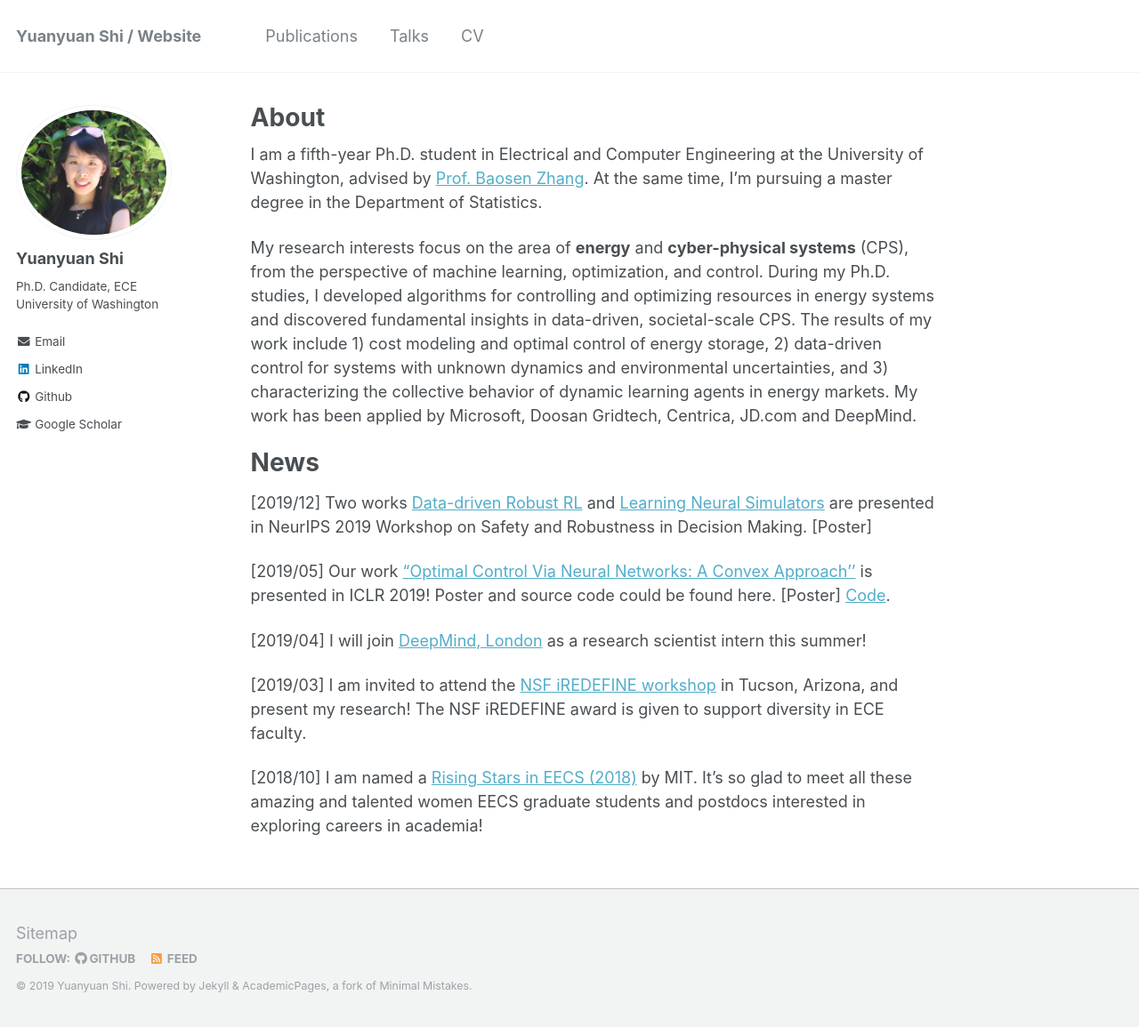
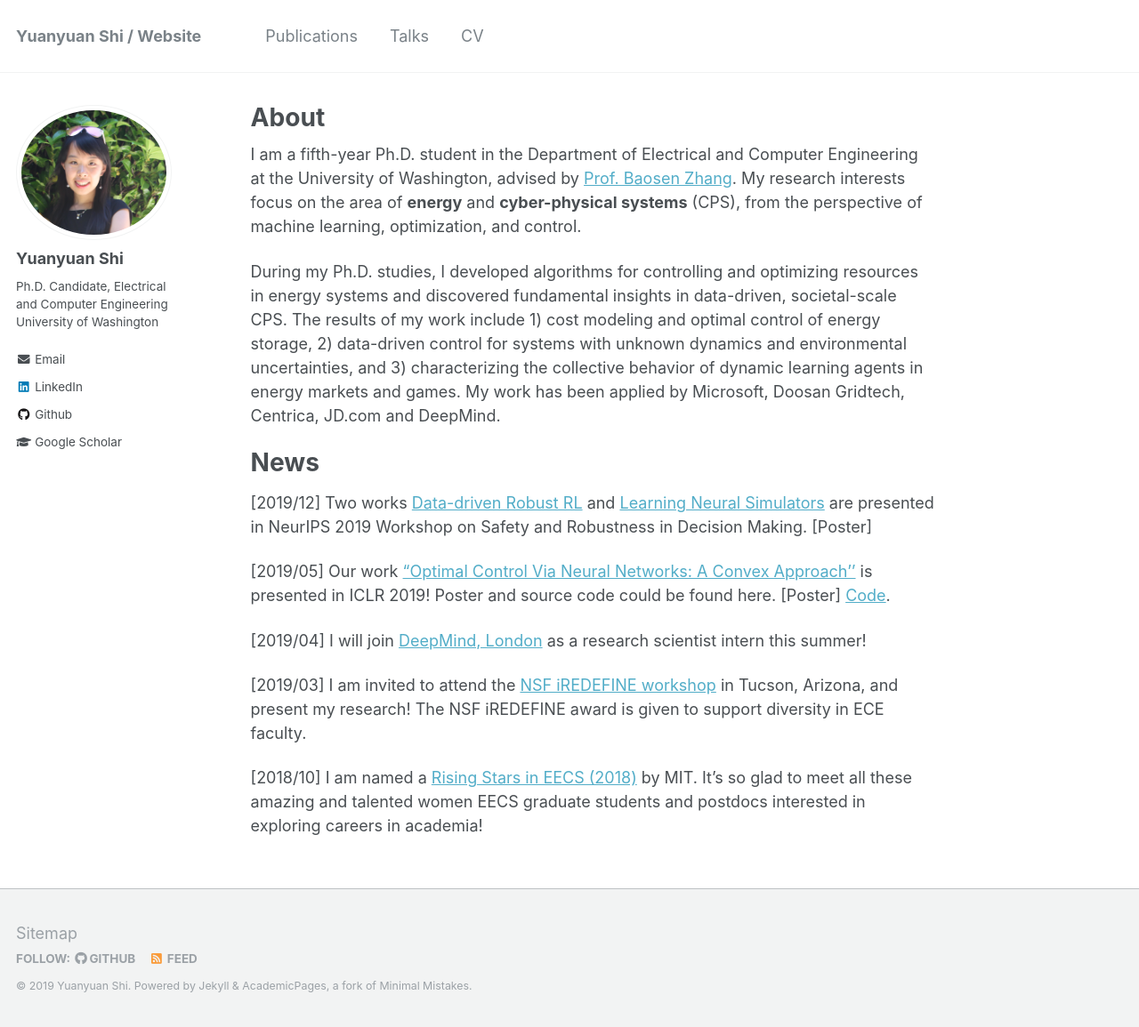
Before and after one commit to Yuanyuan-Shi/website, a Jekyll site: the page built from _pages/about.md, in a window 1280 px wide and 1155 px high. Shown: the whole window at 89% size. Built offline with Jekyll 4.4.1, drawn with Linux system fonts in a browser that asks for light colours.

Commit message:
change about me

```diff
--- a/_config.yml
+++ b/_config.yml
@@ -82,7 +82,7 @@ analytics:
 author:
   name             : "Yuanyuan Shi"
   avatar           : "profile.png"
-  bio              : "Ph.D. Candidate, ECE University of Washington"
+  bio              : "Ph.D. Candidate, Electrical and Computer Engineering University of Washington"
   location         : #"185 East Stevens Way NE, Seattle"
   employer         :
   pubmed           : # "https://www.ncbi.nlm.nih.gov/pubmed/?term=john+snow"
--- a/_pages/about.md
+++ b/_pages/about.md
@@ -8,9 +8,9 @@ redirect_from:
   - /about.html
 ---
 
-I am a fifth-year Ph.D. student in Electrical and Computer Engineering at the University of Washington, advised by [Prof. Baosen Zhang](https://zhangbaosen.github.io/). At the same time, I'm pursuing a master degree in the Department of Statistics.
+I am a fifth-year Ph.D. student in the Department of Electrical and Computer Engineering at the University of Washington, advised by [Prof. Baosen Zhang](https://zhangbaosen.github.io/). My research interests focus on the area of **energy** and **cyber-physical systems** (CPS), from the perspective of machine learning, optimization, and control.
 
-My research interests focus on the area of **energy** and **cyber-physical systems** (CPS), from the perspective of machine learning, optimization, and control. During my Ph.D. studies, I developed algorithms for controlling and optimizing resources in energy systems and discovered fundamental insights in data-driven, societal-scale CPS. The results of my work include 1) cost modeling and optimal control of energy storage, 2) data-driven control for systems with unknown dynamics and environmental uncertainties, and 3) characterizing the collective behavior of dynamic learning agents in energy markets. My work has been applied by Microsoft, Doosan Gridtech, Centrica, JD.com and DeepMind.
+During my Ph.D. studies, I developed algorithms for controlling and optimizing resources in energy systems and discovered fundamental insights in data-driven, societal-scale CPS. The results of my work include 1) cost modeling and optimal control of energy storage, 2) data-driven control for systems with unknown dynamics and environmental uncertainties, and 3) characterizing the collective behavior of dynamic learning agents in energy markets and games. My work has been applied by Microsoft, Doosan Gridtech, Centrica, JD.com and DeepMind.
 
 News
 ======
```
